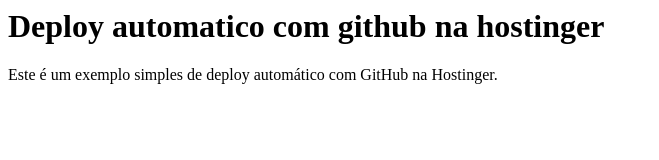
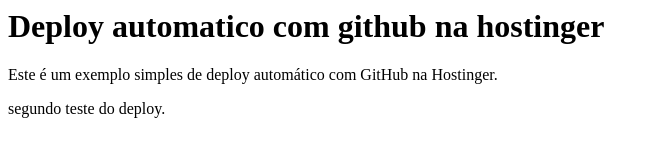
Before and after one commit to ricardodsgoes-sudo/deploy-automatico-hostinger, a plain HTML site: page index.html in a window 1280 px wide. Shown: the whole page, without its empty margins (0-659 px from the left). Drawn offline with Linux system fonts and the light colour scheme.

Commit message:
terceiro teste

```diff
--- a/index.html
+++ b/index.html
@@ -7,5 +7,6 @@
 <body>
     <h1>Deploy automatico com github na hostinger</h1>
     <p>Este é um exemplo simples de deploy automático com GitHub na Hostinger.</p>
+    <p>segundo teste do deploy.</p>
 </body>
 </html>
```
